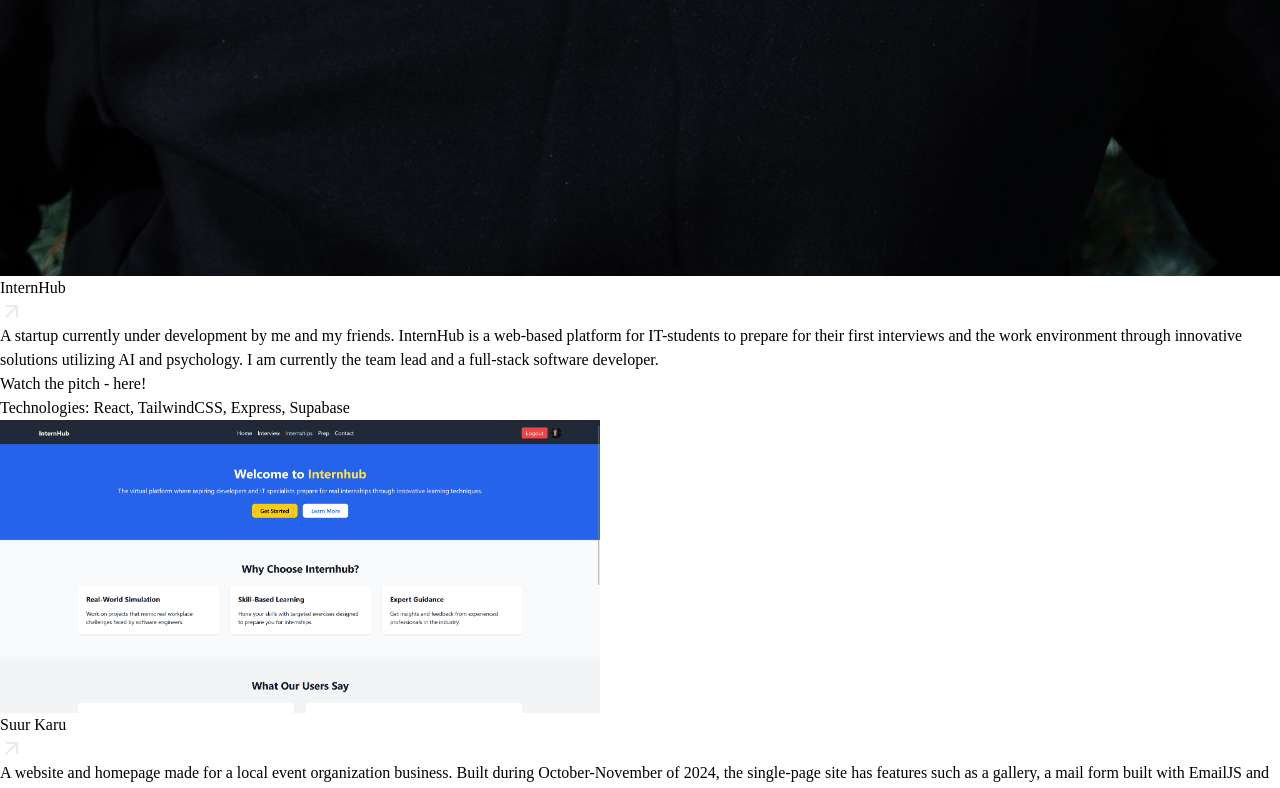
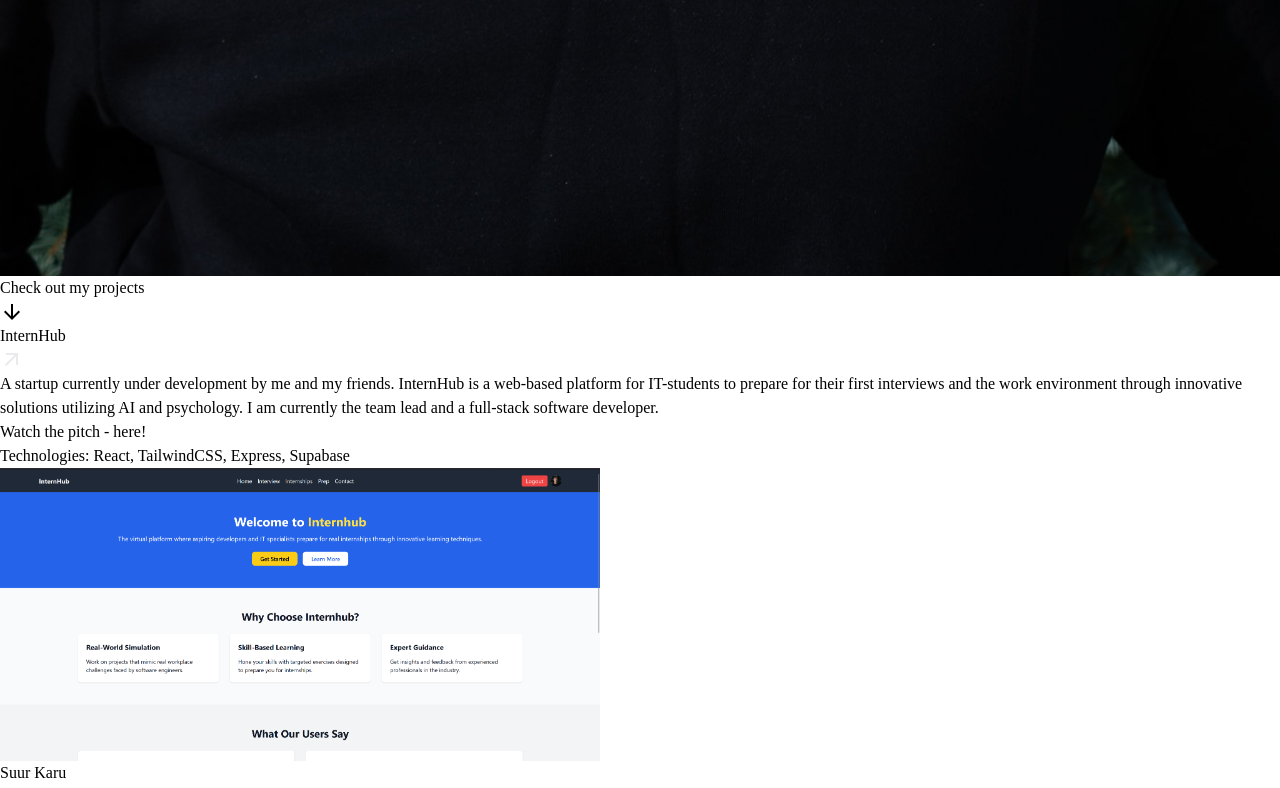
Before and after one commit to gitTanzj/portfolio-one, a React (Vite) app: page / in a window 1280 px wide. Shown: the part 1788-2576 px from the top of the page. Built offline with nearby package versions, Linux system fonts and the light colour scheme; a web font is replaced by a local one.

Commit message:
to github

```diff
--- a/src/App.tsx
+++ b/src/App.tsx
@@ -14,6 +14,14 @@
 function App() {
 
   const sectionsRef = useRef<(HTMLElement | null)[]>([]);
+
+  const sectionNames = [
+    "landing",
+    "about",
+    "projects",
+    "experience",
+    "footer"
+  ]
 
   useEffect(() => {
     const observerOptions = {
@@ -43,7 +51,7 @@
       <div className="m-2 md:m-0">
         {[Landing, About].map((Component, index) => (
             <section
-              id={`${Component.name.toLowerCase()}`}
+              id={sectionNames[index]}
               key={index}
               ref={el => sectionsRef.current[index] = el}
               style={{
@@ -55,10 +63,15 @@
                 <Component/>
             </section>
         ))}
-        <Projects/>
+        <section
+          id={sectionNames[2]}
+          ref={el => sectionsRef.current[2] = el}
+        >
+          <Projects/>
+        </section>
         {[Experience, Footer].map((Component, index) => (
             <section
-              id={`${Component.name.toLowerCase()}`}
+              id={sectionNames[index + 3]}
               key={index}
               ref={el => sectionsRef.current[index + 3] = el}
               style={{
--- a/src/pages/About.css
+++ b/src/pages/About.css
@@ -25,3 +25,19 @@
 #about-text-box:hover > #draggable{
     opacity: 1;
 }
+
+.arrow-animation{
+    animation: arrowUpAndDown 1s infinite;
+}
+
+@keyframes arrowUpAndDown{
+    0%{
+        transform: translateY(0px);
+    }
+    50%{
+        transform: translateY(10px);
+    }
+    100%{
+        transform: translateY(0px);
+    }
+}
--- a/src/pages/About.tsx
+++ b/src/pages/About.tsx
@@ -1,13 +1,15 @@
 import image from '../assets/images/_DSC4846.jpg'
 import './About.css'
+import arrowDown from '../assets/icons/arrow_down.svg'
 
 export const About = () => {
   return (
-    <div className="grid grid-cols-1 md:grid-cols-2 min-h-screen w-full text-gray-800 p-2 sm:p-4 gap-2 sm:gap-4">
+    <div className="flex flex-col w-full min-h-screen justify-center gap-24 md:gap-6">
+      <div className="grid grid-cols-1 md:grid-cols-2 text-gray-800 p-2 sm:p-4 gap-2 sm:gap-4">
         <div className="order-last md:order-first flex justify-end items-center">
           <div id="about-text-box" className="flex flex-col justify-start items-center border-2 border-gray-800 w-full lg:w-2/3 h-auto p-4 sm:p-8 gap-2 hover-black">
             <div className="text-base sm:text-md md:text-lg font-normal">
-            <p className="text-3xl sm:text-4xl md:text-5xl font-normal">My name is <b>Kalle Riit</b>.</p>
+              <p className="text-3xl sm:text-4xl md:text-5xl font-normal">My name is <b>Kalle Riit</b></p>
               <br/>
               I am currently attending Tartu Vocational College and am currently in my third year of learning to be a software developer, but in total I have learned software development independently for about 5 years now.
               I chose to take on this path of software development for the pure fun of it.
@@ -22,5 +24,12 @@
           </div>
         </div>
       </div>
+      <div className="flex w-full h-12 justify-center items-end">
+        <a href="#projects" className="arrow-animation flex flex-col justify-end items-center">
+          <p>Check out my projects</p>
+          <img src={arrowDown}/>
+        </a>
+      </div>
+    </div>
   )
 }
--- a/src/pages/Footer.tsx
+++ b/src/pages/Footer.tsx
@@ -4,7 +4,7 @@
 
 export const Footer = () => {
   return (
-    <div className="min-h-screen w-full flex flex-col justify-end">
+    <div className="min-h-1/2 w-full flex flex-col justify-end">
       <div className="flex justify-center items-center mb-24">
         <p className="text-lg">Thank you for checking out my portfolio! :)</p>
       </div>
```
Also changed, not shown: src/assets/icons/arrow_down.svg (added). Lines whose indentation alone changed are shown as unchanged.
